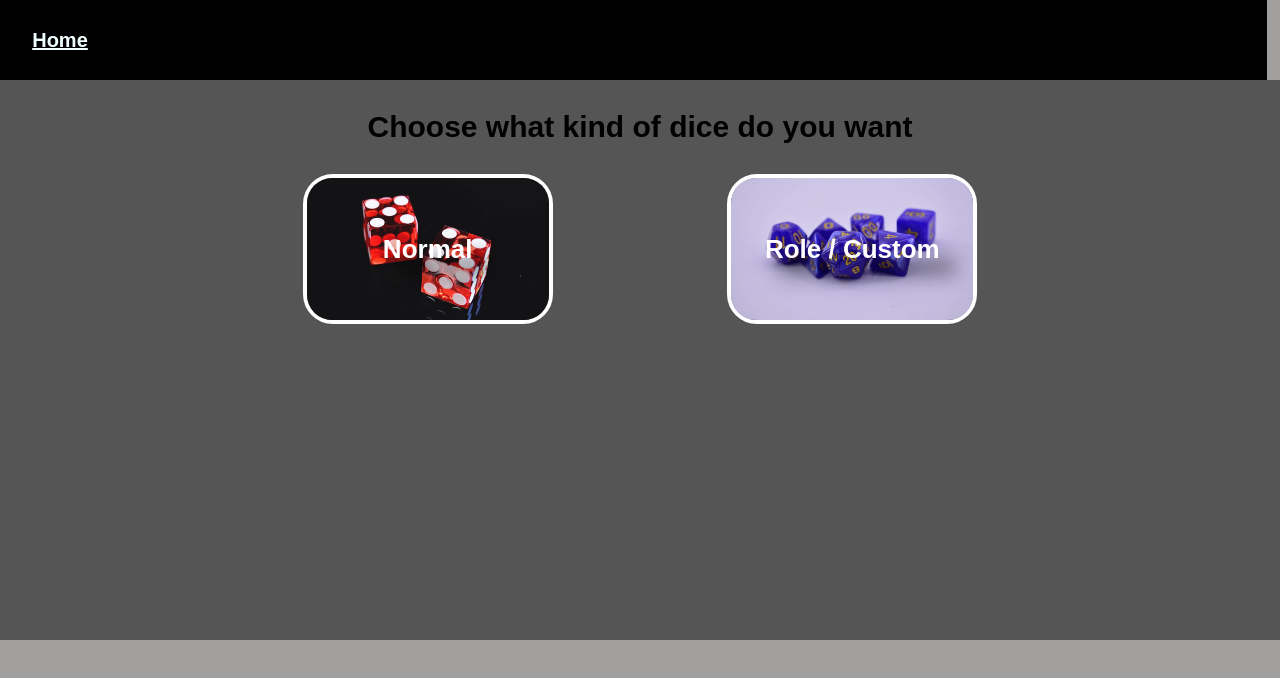
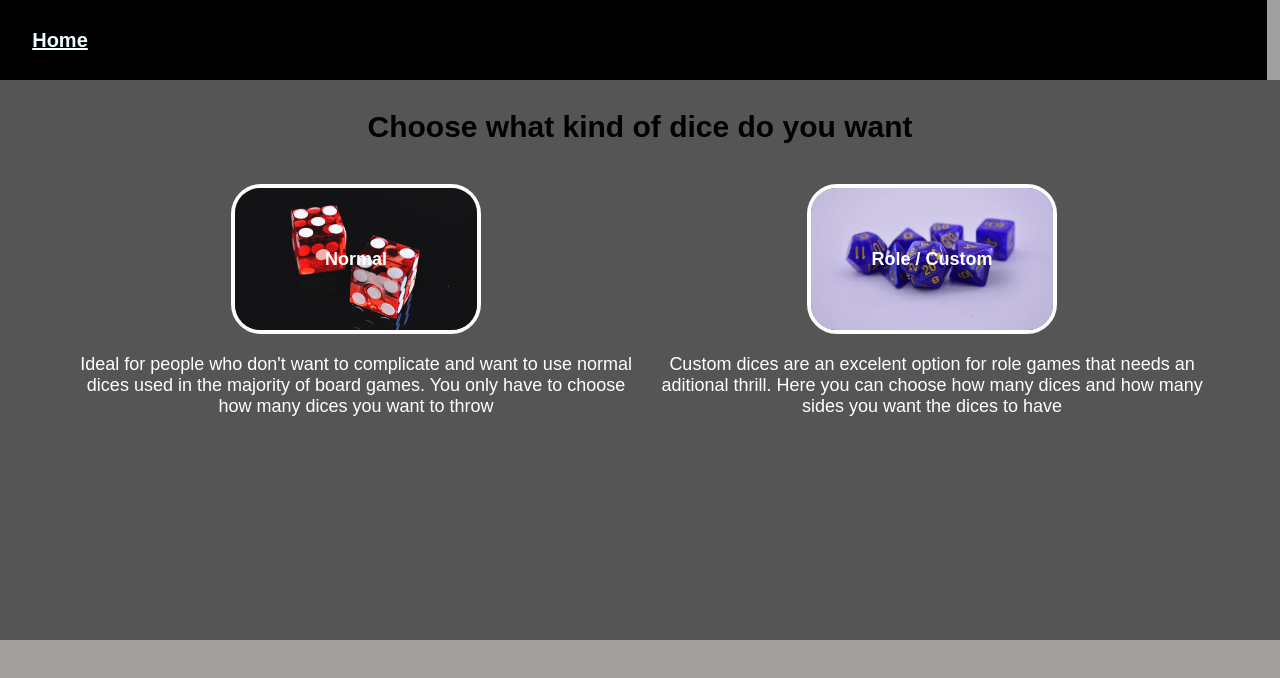
Before and after one commit to Kalixer/Dice-roller, a React app: page / in a window 1280 px wide. Shown: the top 678 px of the page. Built offline with nearby package versions, Linux system fonts and the light colour scheme.

Commit message:
[Add] A description of each dice was added on the section 'DiceType'

```diff
--- a/src/components/DiceType.jsx
+++ b/src/components/DiceType.jsx
@@ -6,19 +6,29 @@ import '@styles/DiceType.scss';
 
 
 const DiceType = () => {
+
+    const descriptionNormal = <p>Ideal for people who don't want to complicate and want to use normal dices used in the majority of board games. You only have to choose how many dices you want to throw</p>
+    const descriptionRole = <p>Custom dices are an excelent option for role games that needs an aditional thrill. Here you can choose how many dices and how many sides you want the dices to have</p>
+
     return (
         <main className="DiceType">
             <div className='containment'>
                 <h1>Choose what kind of dice do you want</h1>
                     <div className='choose-dice'>
+                        <div className='dice-type'>
                             <Link className="Type"  to='/normal'>
                                 <img src={redDices} alt=""/>
                                 <p>Normal</p>
                             </Link>
+                            {descriptionNormal}
+                        </div>
+                        <div className='dice-type'>
                             <Link className="Type" to="/role">
                                 <img src={roleDices} alt="" />
                                 <p>Role / Custom</p>
                             </Link>
+                            {descriptionRole}
+                        </div>
                     </div>
             </div>
         </main>
--- a/styles/DiceType.scss
+++ b/styles/DiceType.scss
@@ -22,7 +22,7 @@ h1 {
 }
 .choose-dice {
     // border: orange solid 2px;
-    width: 80vw;
+    width: 90vw;
 
     display: flex;
     justify-content: space-evenly;
@@ -65,6 +65,24 @@ h1 {
     position: absolute;
     filter: drop-shadow(16px 16px 10px black);
 }
+.dice-type{
+    // border: blue solid 2px;
+
+    display: flex;
+    flex-direction: column;
+    align-items: center;
+    text-align: center;
+}
+
+.dice-type * {
+    margin: 1rem;
+}
+
+.dice-type p {
+    font-size: large;
+    // font-weight: bold;
+    color: white;
+}
 
 @media (max-width: 600px) {
     .Choose-dice{
```
Lines whose indentation alone changed are shown as unchanged.
